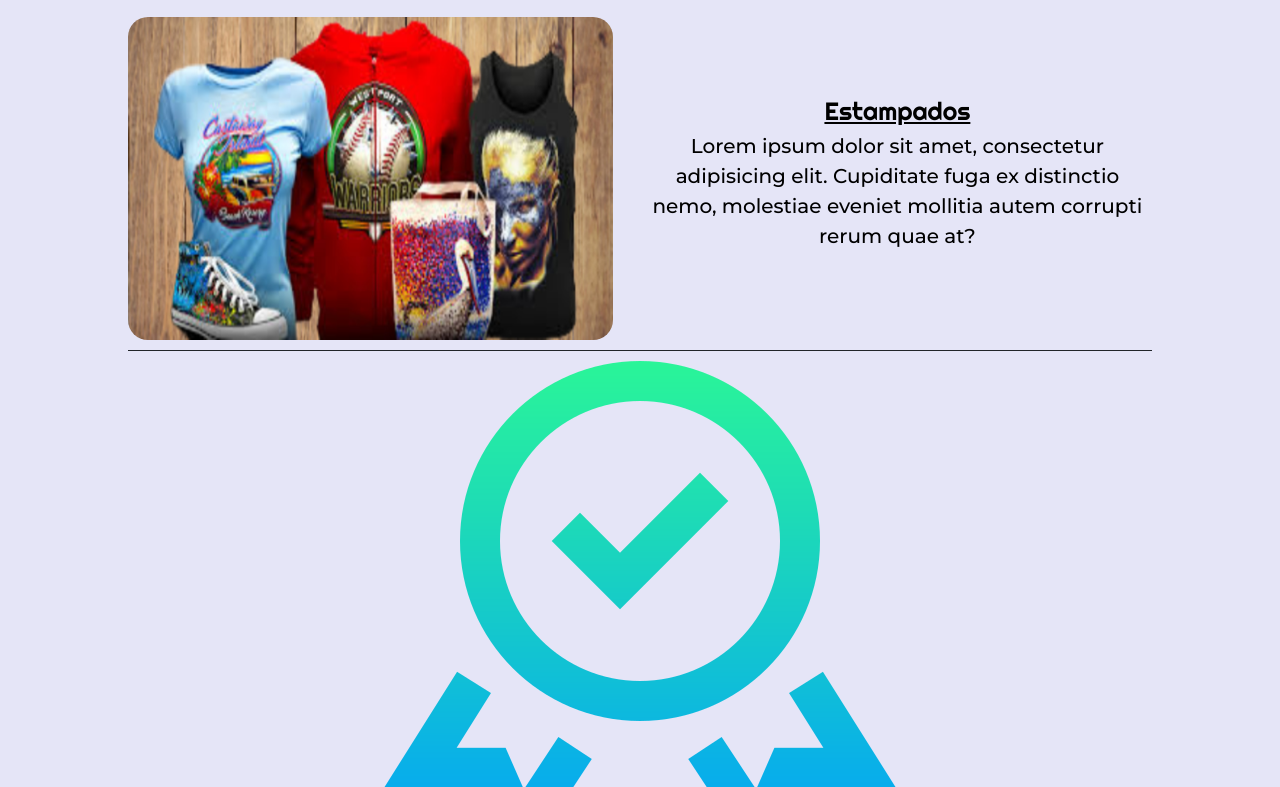
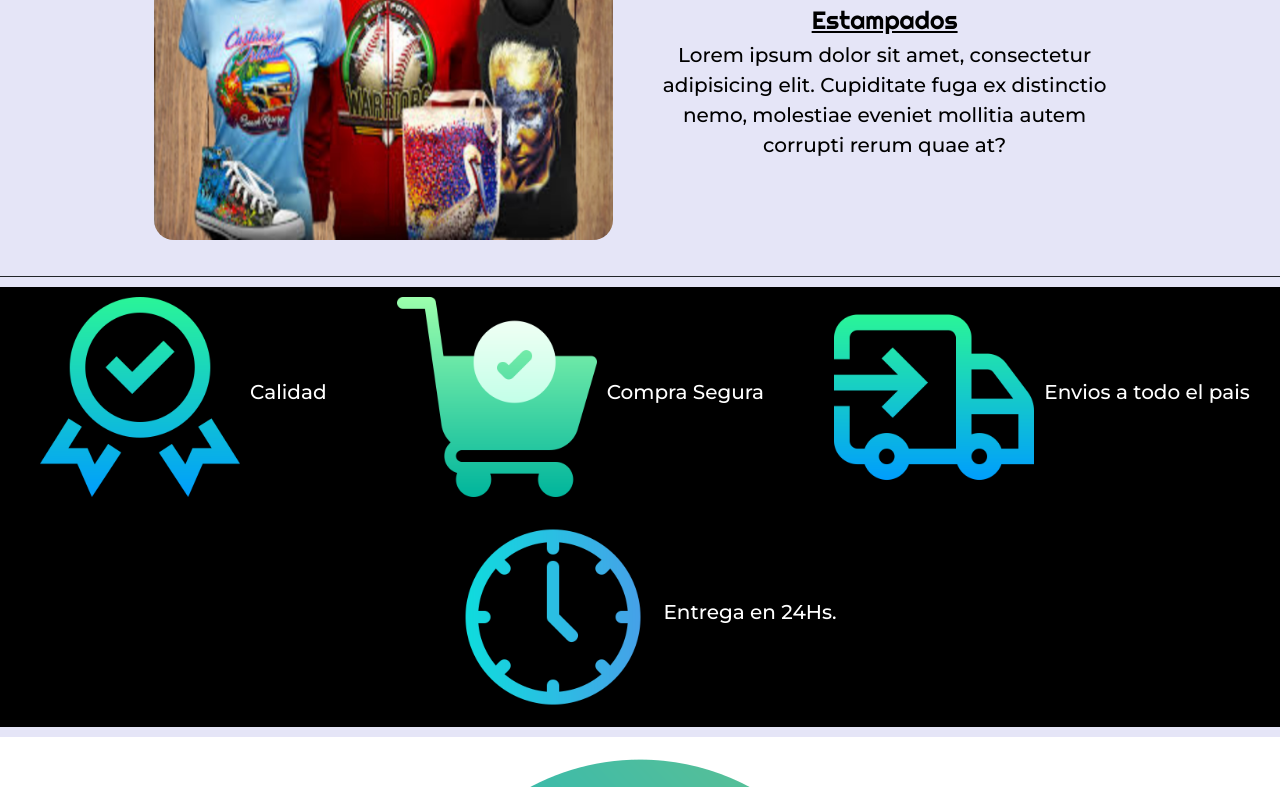
Before and after one commit to SR-GFP/PreEntrega3_Pompei, a website: page index.html in a window 1280 px wide. Shown: the part 1218-2005 px from the top of the page. Drawn offline with nearby package versions, Linux system fonts and the light colour scheme; a web font is replaced by a local one.

Commit message:
2do commit rama2: eslitos compilados de main y barra destacados

```diff
--- a/index.html
+++ b/index.html
@@ -65,7 +65,7 @@
                 <button type="button" class="button header__user__btn" data-bs-toggle="modal" data-bs-target="#paginaEnConstruccion">
                     <img src="./media/carritoDeCompras.png" alt="">
                 </button>
-                <!-- Ventana Emergente de mensaje creada a partir de un modal de bootstrap se modifican input y label-->
+                <!-- Ventana Emergente de mensaje creada a partir de un modal de bootstrap se modifican input btn y label-->
                 <div class="modal fade" id="paginaEnConstruccion" tabindex="-1" aria-labelledby="paginaEnConstruccionLabel" aria-hidden="true">
                     <div class="modal-dialog">
                         <div class="modal-content">
@@ -74,7 +74,7 @@
                                 <button type="button" class="btn-close" data-bs-dismiss="modal" aria-label="Close"></button>
                             </div>
                             <div class="modal-body">
-                                Pagina en construccion! Te pedimos disculpas, hasta no hacer el curso de JS.
+                                Pagina en construccion! Te pedimos disculpas.
                             </div>
                         </div>
                     </div>
@@ -155,7 +155,7 @@
             </div>
             <div class="main__barra__columnas">
                 <img src="./media/barra2.png" alt="">
-                <p>Compar Segura</p>
+                <p>Compra Segura</p>
             </div>
             <div class="main__barra__columnas">
                 <img src="./media/barra3.png" alt="">
--- a/sass/_generales.scss
+++ b/sass/_generales.scss
@@ -6,6 +6,3 @@ html{
 body{
     text-align: center;
 }
-.main{
-    padding: 2% 10%;
-}
--- a/sass/_main.scss
+++ b/sass/_main.scss
@@ -18,12 +18,49 @@
     }
     &__presentacion{
         padding-bottom: 10rem;
+        margin: $m-main;
+        padding: $p-main;
     }
     &__servicios{
         @include grid(grid, repeat(2, auto), repeat(3,auto), 3rem, 2rem, center);
+        margin: $m-main;
+        padding: $p-main;
         & img{
             @include prop_img(100%, auto, 20px)
         }
     }
+    &__barra{
+        @include flex(flex, wrap, space-around);
+        background-color: black;
+        &  p{
+            @include prop_text ($font-color-h2, $font-p, $size-p, normal);
+            animation-name: focus-in-contract;
+            animation-duration: 3.2s;
+            animation-timing-function: ease;
+            animation-delay: 0s;
+            animation-iteration-count: 1;
+            animation-direction: normal;
+            animation-fill-mode: none;
 
+            @keyframes focus-in-contract {
+                0% {
+                    letter-spacing:1em;
+                    filter:blur(12px);
+                    opacity:0;
+                }
+                100% {
+                    filter:blur(0);
+                    opacity:1;
+                }
+            }
+        }
+        & img {
+            @include prop_img(200px, auto, none);
+            margin: 1rem;
+        }
+        &__columnas{
+            @include flex(flex, wrap, center);
+            align-items: center;
+        }
+    }
 }
--- a/sass/_mixin.scss
+++ b/sass/_mixin.scss
@@ -34,3 +34,9 @@
     background-color: $bg-color;
     border-radius: $borde;
 }
+
+@mixin flex($display, $wrap, $justify){
+    display: $display;
+    flex-wrap: $wrap;
+    justify-content: $justify;
+}
--- a/sass/_variables.scss
+++ b/sass/_variables.scss
@@ -6,7 +6,8 @@ $size-h3: 4rem;
 $size-h4: 2.5rem;
 $size-p: 2rem;
 
-$p-main: 2% 10%;
+$m-main: 0% 10%;
+$p-main: 2%;
 
 /*Colores de la pagina*/
 $color-1: #5a5454e3;
```
Also changed, not shown: css/compilado.css.
